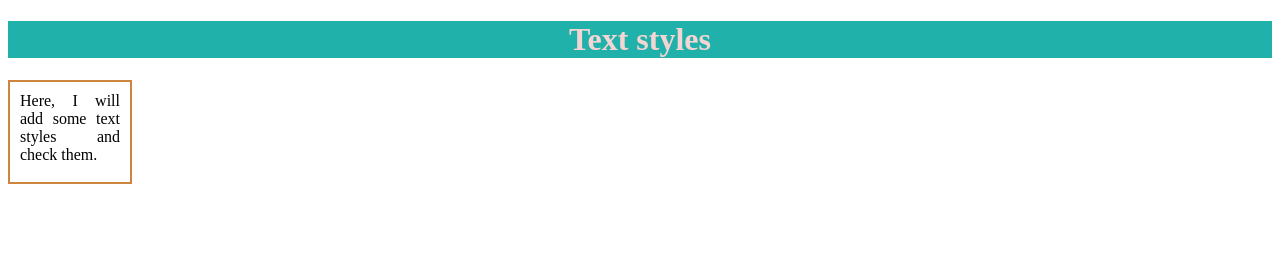
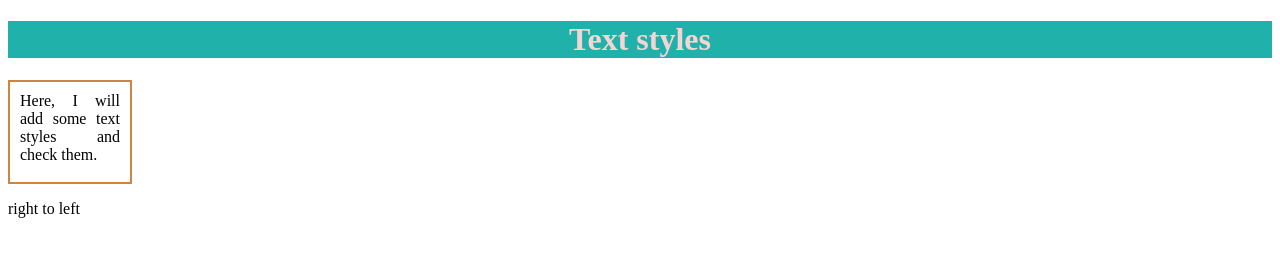
Before and after one commit to afiatamanna06/CSS_course, a plain HTML site: page page4.html in a window 1280 px wide. Drawn offline with Linux system fonts and the light colour scheme.

Commit message:
text.css updated

```diff
--- a/page4.html
+++ b/page4.html
@@ -11,6 +11,7 @@
 <body>
     <h1>Text styles</h1>
     <div>Here, I will add some text styles and check them.</div>
+    <p>right to left</p>
 </body>
 
 </html>
```
